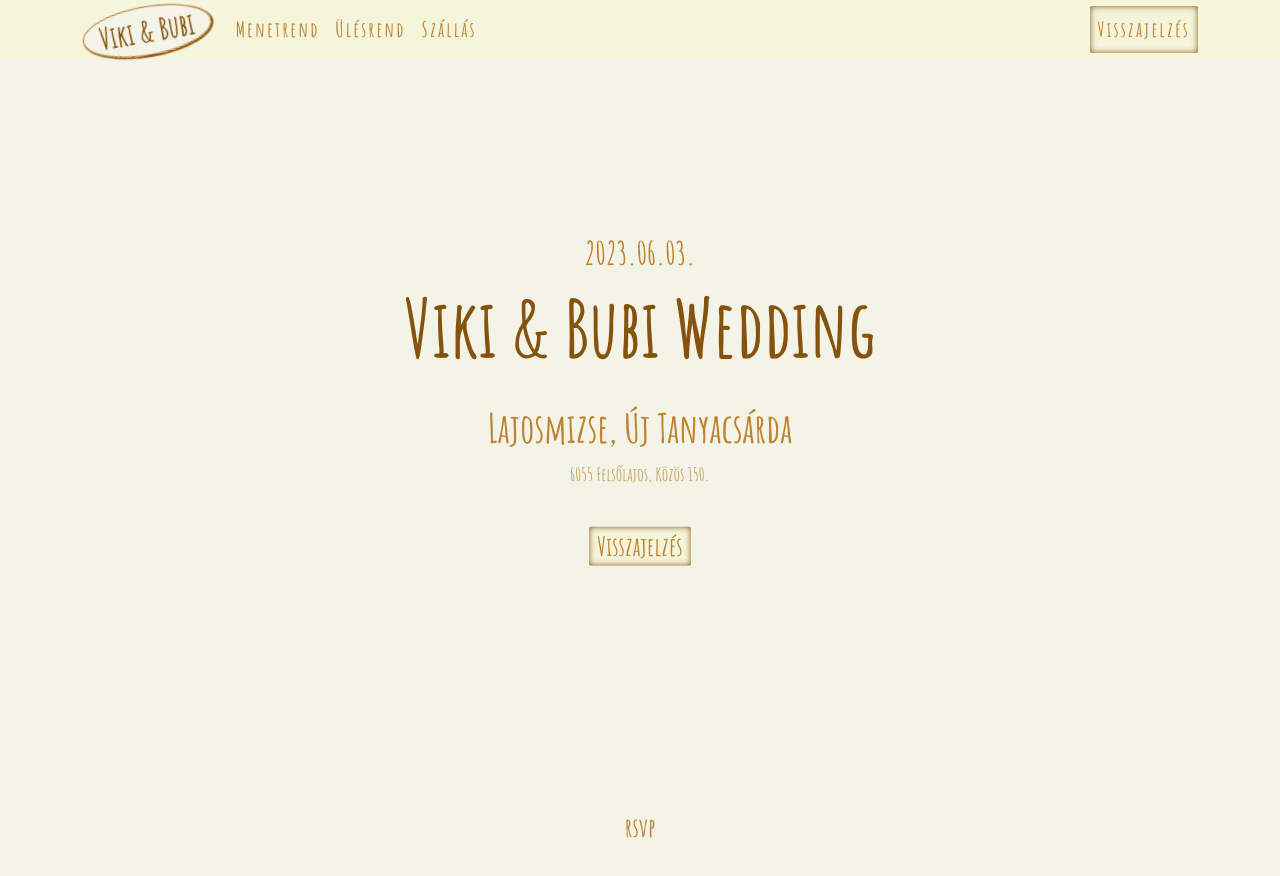
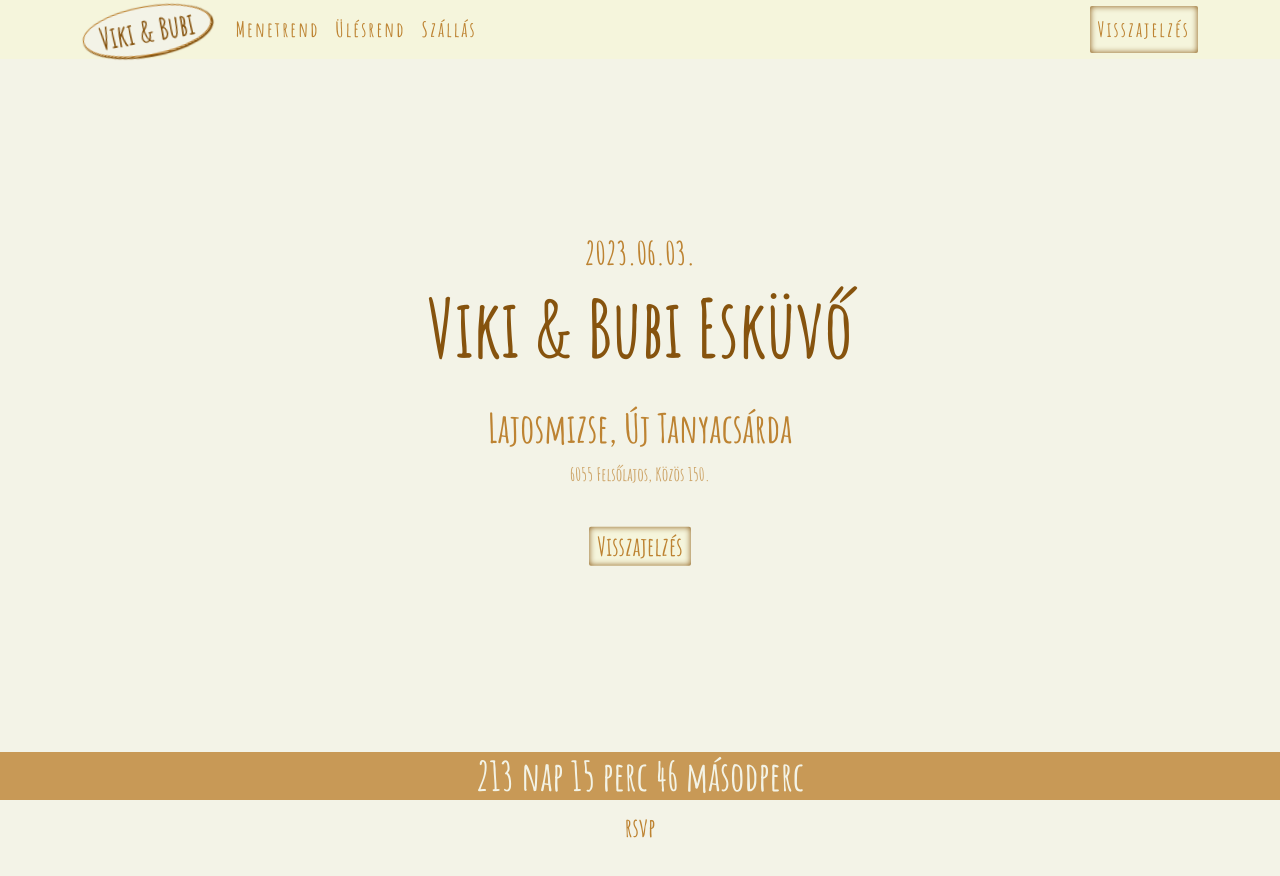
Before and after one commit to broy94/vbwedding, a React (Create React App) app: page / in a window 1280 px wide. Shown: the top 876 px of the page. Built offline with nearby package versions, Linux system fonts and the light colour scheme; the HTML template or start-up script is replaced by a standard one.

Commit message:
add countdown bar

```diff
--- a/src/App.js
+++ b/src/App.js
@@ -2,6 +2,7 @@ import './App.css';
 import Section from './Section';
 import Menu from "./Menu";
 import Main from "./main/Main";
+import CountdownBar from "./countdown/CountdownBar";
 
 function App() {
   return (
@@ -14,6 +15,7 @@ function App() {
             <Section id="seating">seating</Section>
             <Section id="accommodation">accommodation</Section>
         </div>
+        <CountdownBar />
     </div>
   );
 }
--- a/src/Section.js
+++ b/src/Section.js
@@ -5,7 +5,7 @@ class Section extends React.Component {
     render() {
         return (
             <div id={this.props.id} className="section">
-                 {this.props.children}
+                {this.props.children}
             </div>
         );
     }
--- /dev/null
+++ b/src/countdown/CountdownBar.css
@@ -0,0 +1,7 @@
+div.countdown {
+    font-family: var(--font-common);
+    /*font-size: 2.5em;*/
+    color: var(--bg-color-section);
+    background-color: var(--light-brown);
+    opacity: .8;
+}
--- /dev/null
+++ b/src/countdown/CountdownBar.js
@@ -0,0 +1,31 @@
+import React from 'react';
+import './CountdownBar.css';
+import Countdown from "react-countdown";
+
+const toTimeStr = (unit, unitStr) => {
+    return unit > 0 ? `${unit} ${unitStr}` : "";
+}
+
+class CountdownBar extends React.Component {
+    WEDDING_DATE = new Date(2023,6-1,3,16,0,0);
+    renderer({days, hours, minutes, seconds, completed}) {
+        const daysStr = toTimeStr(days, "nap");
+        const hoursStr = toTimeStr(hours, "óra");
+        const minutesStr = toTimeStr(minutes, "perc");
+        const secondsStr = toTimeStr(seconds, "másodperc");
+        if (!completed)
+            return `${daysStr} ${hoursStr} ${minutesStr} ${secondsStr}`;
+    }
+
+    render() {
+        return (
+            <div className="countdown sticky-bottom">
+                <h1>
+                    <Countdown date={this.WEDDING_DATE} className="align-middle" renderer={this.renderer} />
+                </h1>
+            </div>
+        );
+    }
+}
+
+export default CountdownBar;
--- a/src/main/Main.js
+++ b/src/main/Main.js
@@ -17,7 +17,7 @@ class Main extends React.Component {
                         <Col><h2>2023.06.03.</h2></Col>
                     </Row>
                     <Row>
-                        <Col><h1 className="display-1">Viki & Bubi Wedding</h1></Col>
+                        <Col><h1 className="display-1">Viki & Bubi Esküvő</h1></Col>
                     </Row>
                     <Row className="mt-1">
                         <Col>
```
